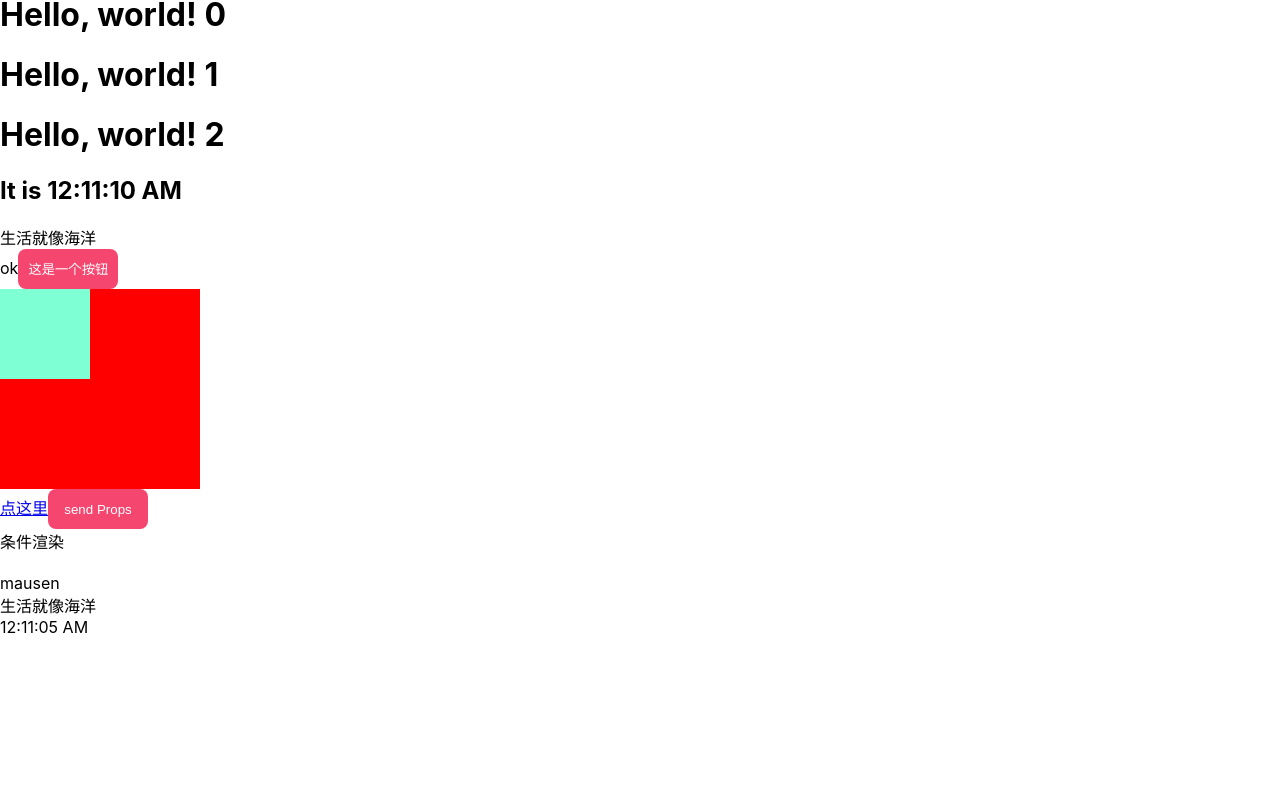
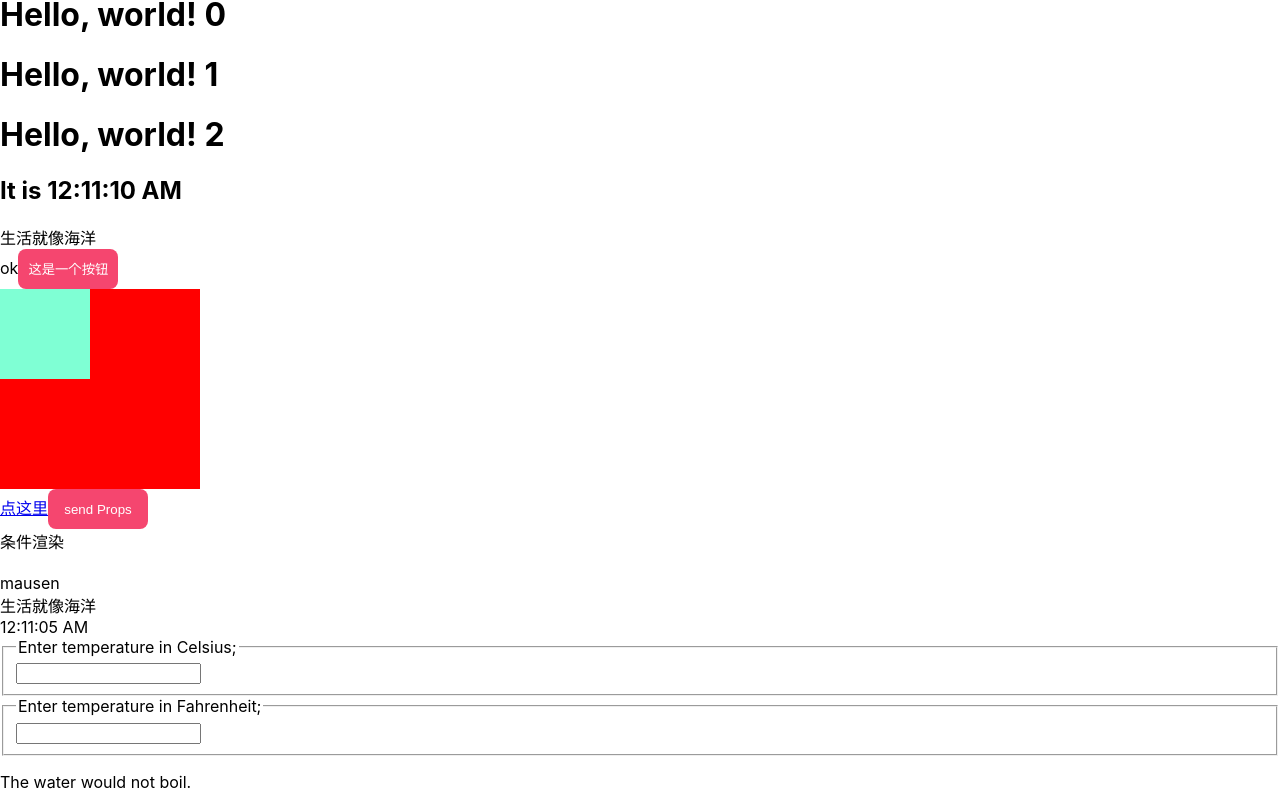
Before and after one commit to Gokoud/react-learning, a React (Create React App) app: page / in a window 1280 px wide. Shown: the part 529-1337 px from the top of the page. Before the commit the page ends 1166 px from the top, so only its background shows below. Built offline with nearby package versions, Linux system fonts and the light colour scheme.

Commit message:
React core learning end

```diff
--- /dev/null
+++ b/src/BoilingVerdict.js
@@ -0,0 +1,98 @@
+import React from "react";
+
+const scaleNames = {
+    c: 'Celsius',
+    f: 'Fahrenheit'
+  };
+
+  function toCelsius(fahrenheit) {
+    return (fahrenheit - 32) * 5 / 9;
+  }
+
+function toFahrenheit(celsius) {
+    return (celsius * 9 / 5) + 32
+}
+
+function tryConvert(temperature, convert) {
+    const input = parseFloat(temperature);
+    if (Number.isNaN(input)) {
+        return '';
+    }
+    const output = convert(input);
+    // 保留三位小数并四舍五入后的转换结果
+    const rounded = Math.round(output * 1000) / 1000;
+    return rounded.toString();
+}
+
+function BoilingVerdict(props) {
+    if (props.celsius  >= 100) {
+        return <p>The water would boil.</p>;
+    }
+    return <p>The water would not boil.</p>;
+}
+// 温度输入框
+class TemperatureInput extends React.Component {
+    constructor(props) {
+        super(props);
+        this.handleChange = this.handleChange.bind(this);
+    }
+    // 用来接收输入到 input 中的值
+    handleChange(e) {
+        //Before: this.setState({ temperature: e.target.value });
+        // 这个是从父组件那边传过来的方法，这个方法主要通过修改父组件自身的内部 state 来处理数据的变化。
+        this.props.onTemperatureChange(e.target.value);
+    }
+    render() {
+        // 为了让 temperature 的值保持一直，所以需要读取从父组件传递过来的 props 值
+        const temperature = this.props.temperature;
+        const scale =  this.props.scale;
+        return (
+            <fieldset>
+                <legend>Enter temperature in {scaleNames[scale]};</legend>
+                <input value={temperature} onChange={this.handleChange} />
+            </fieldset>
+        )
+    }
+}
+
+class Calculator extends React.Component {
+    constructor(props) {
+        super(props);
+        this.handleCelsiusChange = this.handleCelsiusChange.bind(this);
+        this.handleFahrenheitChange = this.handleFahrenheitChange.bind(this);
+        this.state = { temperature: '', scale: 'c' };
+    }
+    handleCelsiusChange(temperature) {
+        this.setState({temperature, scale: 'c'})
+    }
+    handleFahrenheitChange(temperature) {
+        this.setState({temperature, scale: 'f'})
+    }
+    render() {
+        const scale = this.state.scale;
+        /**
+         * 这里的 temperature 是 TemperatureInput 中需要用到的变量，
+         * 这种将子组件中需要共享的 state 放到父组件的行为称为“变量提升”
+         */
+        const temperature = this.state.temperature;
+        const celsius = scale === 'f' ? tryConvert(temperature, toCelsius) : temperature;
+        const fahrenheit = scale === 'c' ? tryConvert(temperature, toFahrenheit) : temperature;
+        return (
+            <div>
+                <TemperatureInput
+                scale="c"
+                temperature={celsius}
+                onTemperatureChange={this.handleCelsiusChange}
+                />
+                <TemperatureInput
+                scale="f"
+                temperature={fahrenheit}
+                onTemperatureChange={this.handleFahrenheitChange}
+                />
+                <BoilingVerdict celsius={parseFloat(celsius)}/>
+            </div>
+        )
+    }
+}
+
+export default Calculator
--- a/src/index.js
+++ b/src/index.js
@@ -7,6 +7,7 @@
 import reportWebVitals from "./reportWebVitals";
 import LoginControll from "./LoginControll";
 import Page from "./noRender";
+import BoilingVerdict from "./BoilingVerdict"
 
 function formatDate(date) {
     return date;
@@ -93,6 +94,7 @@
             text="生活就像海洋"
             date={new Date().toLocaleTimeString()}
         />
+        <BoilingVerdict />
     </React.StrictMode>
 );
 
```
